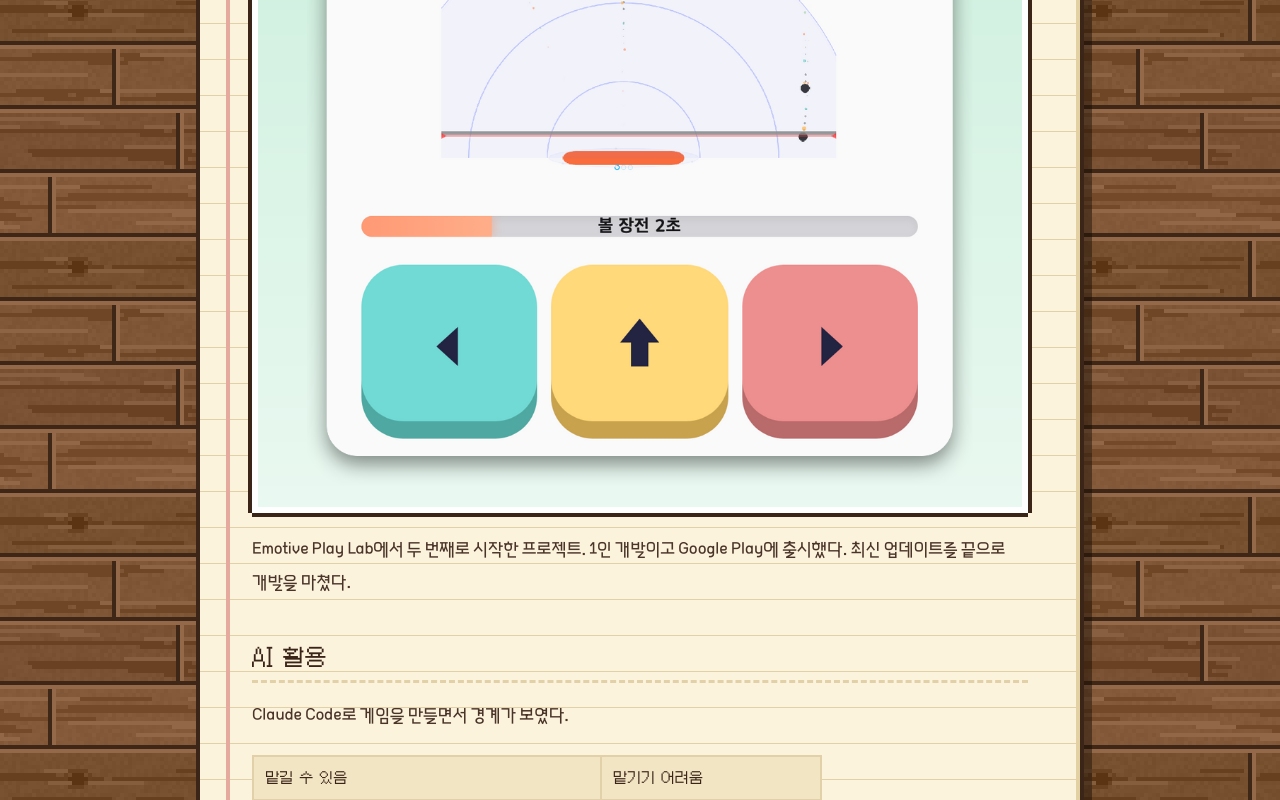
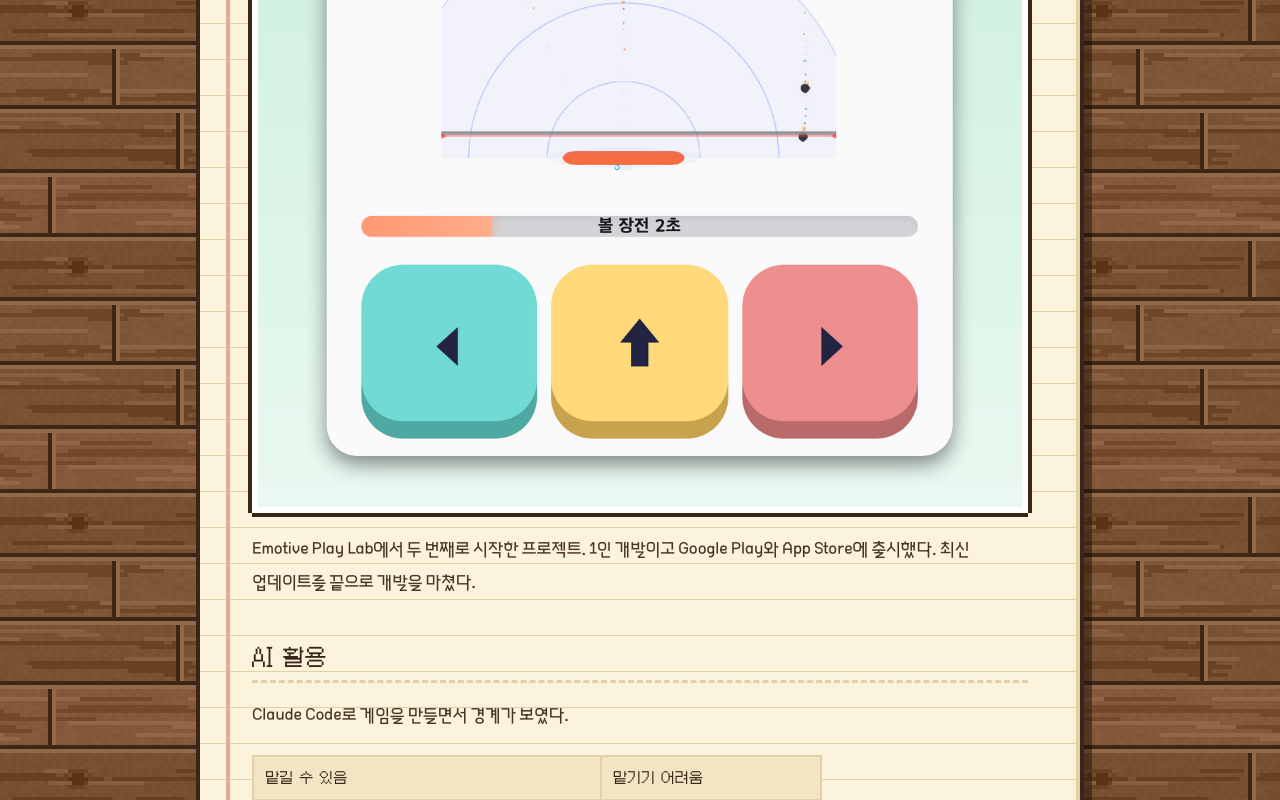
Before and after one commit to jungminna03/jungminna03.github.io, an Astro site: page /diary/2026-11-24-pongpong-shot in a window 1280 px wide. Shown: the part 1427-2227 px from the top of the page. Built offline with nearby package versions, Linux system fonts and the light colour scheme; Astro itself is replaced by a stand-in of ours.

Commit message:
기술 일기: 퐁퐁샷 — App Store 링크
Co-Authored-By: Claude Opus 5.5 <noreply@anthropic.com>

```diff
--- a/src/content/diary/2026-11-24-pongpong-shot.md
+++ b/src/content/diary/2026-11-24-pongpong-shot.md
@@ -9,11 +9,12 @@ skills: [JavaScript, Phaser, Claude Code]
 highlight: Claude Code로 1인 개발하며 AI에 맡길 일(기획서·프로토타입·자료 조사)과 직접 할 일(재미 검증·최적화·구조 설계)을 구분
 links:
   Google Play: https://play.google.com/store/apps/details?id=com.firstorder.game
+  App Store: https://apps.apple.com/kr/app/id6762454343
 ---
 
 ![퐁퐁샷](./images/portfolio/pongpong-shot.png)
 
-Emotive Play Lab에서 두 번째로 시작한 프로젝트. 1인 개발이고 Google Play에 출시했다. 최신 업데이트를 끝으로 개발을 마쳤다.
+Emotive Play Lab에서 두 번째로 시작한 프로젝트. 1인 개발이고 Google Play와 App Store에 출시했다. 최신 업데이트를 끝으로 개발을 마쳤다.
 
 ## AI 활용
 
```
